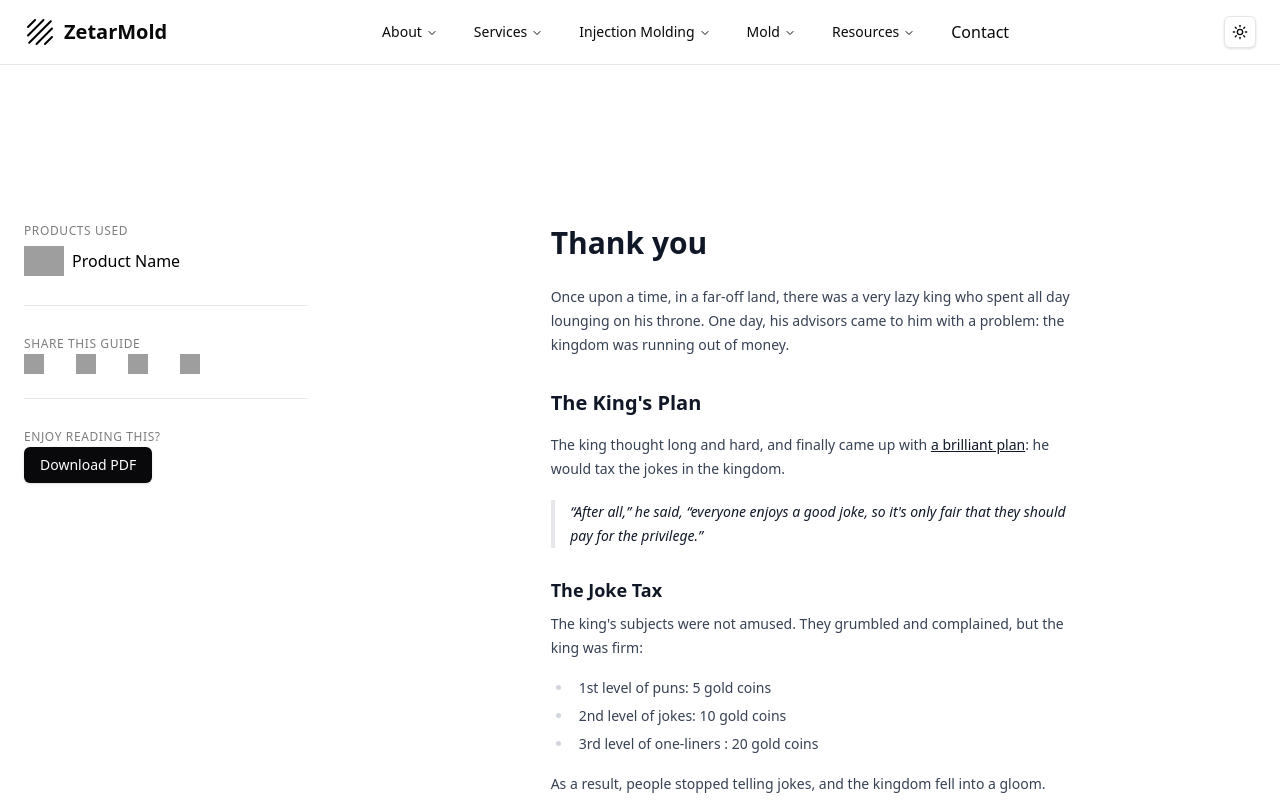
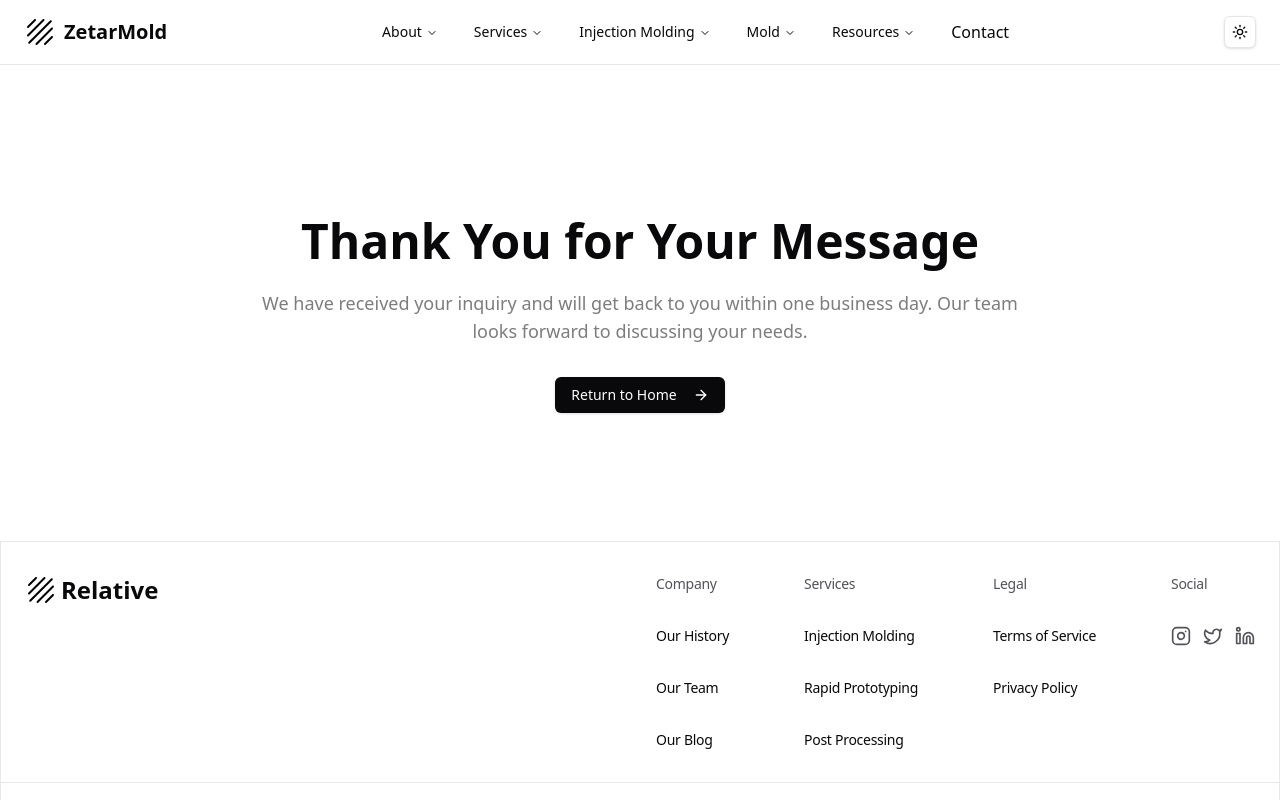
Before and after one commit to yansircc/zetarmold, a Next.js app: page /thank-you in a window 1280 px wide. Shown: the top 800 px of the page. Built offline with nearby package versions, Linux system fonts and the light colour scheme; grey boxes are pictures that could not be loaded.

Commit message:
chroe: add thank you page

```diff
--- /dev/null
+++ b/src/app/(general)/thank-you/page.tsx
@@ -0,0 +1,25 @@
+import { Button } from '@/components/ui/button';
+import Link from 'next/link';
+import { ArrowRight } from 'lucide-react';
+export default function ThankYouPage() {
+  return (
+    <section className="py-32">
+      <div className="container">
+        <div className="flex flex-col items-center text-center">
+          <h1 className="my-6 text-3xl font-semibold text-pretty md:text-4xl lg:max-w-3xl lg:text-5xl">
+            Thank You for Your Message
+          </h1>
+          <p className="text-muted-foreground mb-8 lg:max-w-3xl lg:text-lg">
+            We have received your inquiry and will get back to you within one
+            business day. Our team looks forward to discussing your needs.
+          </p>
+          <Link href="/">
+            <Button>
+              Return to Home <ArrowRight className="ml-2 h-4 w-4" />
+            </Button>
+          </Link>
+        </div>
+      </div>
+    </section>
+  );
+}
```
Also changed, not shown: src/app/(injection-molding)/high-temperature-molding/page.tsx (renamed from src/app/(injection molding)/high-temperature-molding/page.tsx), src/app/(injection-molding)/imd-molding/page.tsx (renamed from src/app/(injection molding)/imd-molding/page.tsx), src/app/(injection-molding)/insert-molding/page.tsx (renamed from src/app/(injection molding)/insert-molding/page.tsx), src/app/(injection-molding)/overmolding/page.tsx (renamed from src/app/(injection molding)/overmolding/page.tsx), src/app/(injection-molding)/pvc-molding/page.tsx (renamed from src/app/(injection molding)/pvc-molding/page.tsx), src/app/(injection-molding)/thin-wall-molding/page.tsx (renamed from src/app/(injection molding)/thin-wall-molding/page.tsx).
